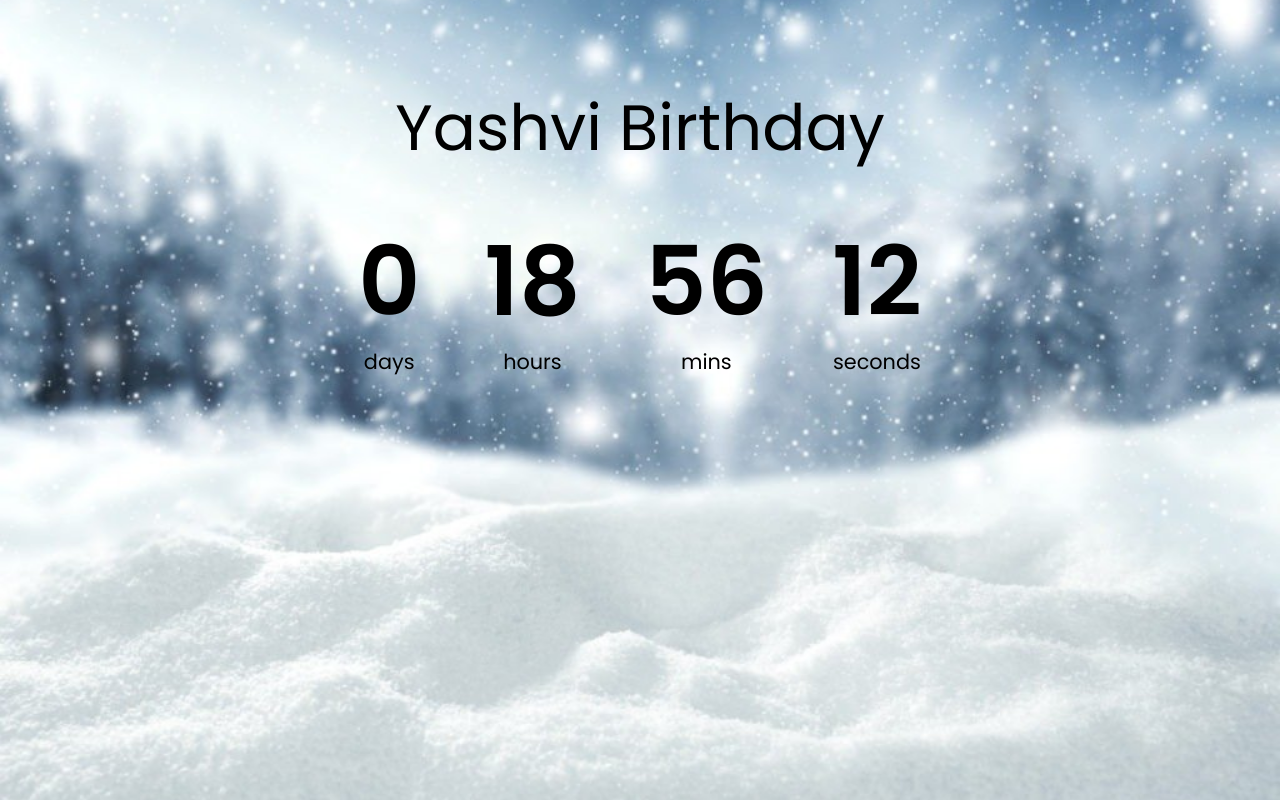
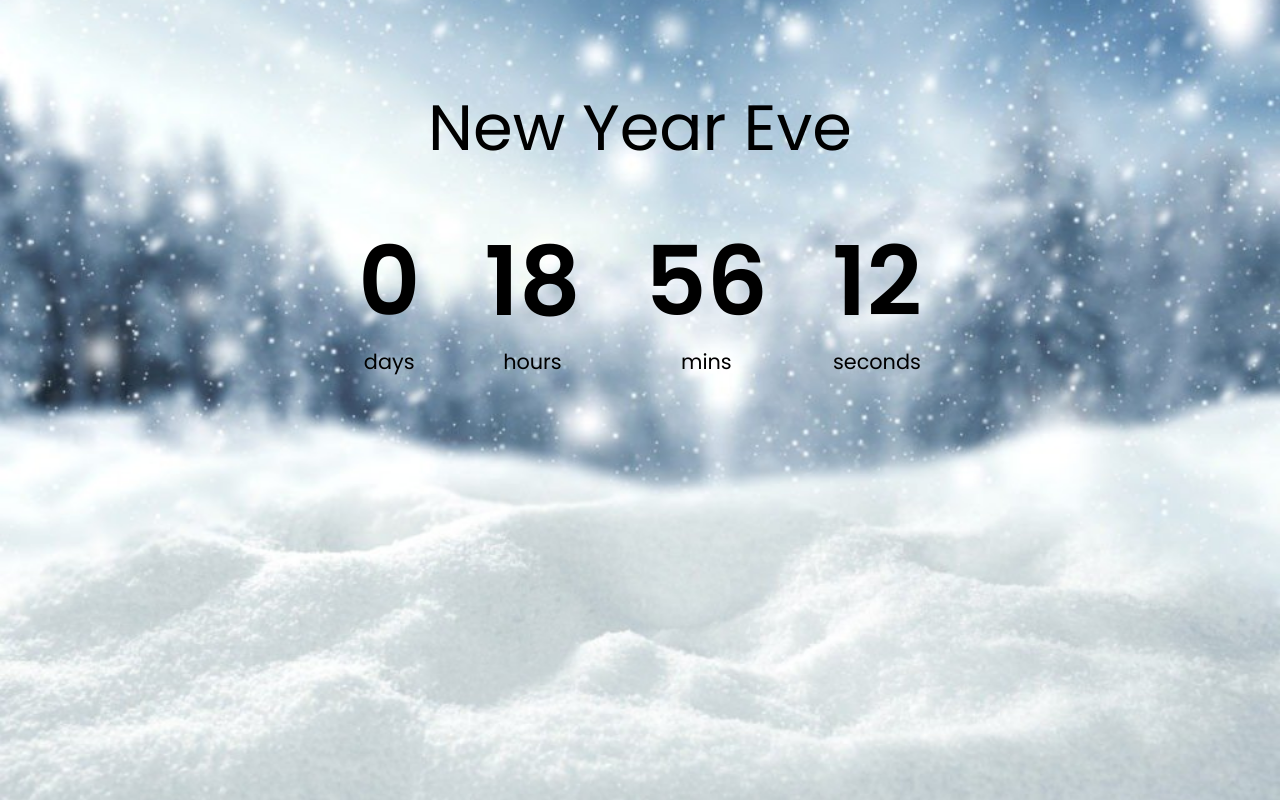
Before and after one commit to PrathamOG/Countdown-Timer, a plain HTML site: page index.html in a window 1280 px wide. Drawn offline with Linux system fonts and the light colour scheme.

Commit message:
Update index.html

```diff
--- a/index.html
+++ b/index.html
@@ -8,7 +8,7 @@
         <script src="script.js" defer></script>
     </head>
     <body>
-        <h1>Yashvi Birthday</h1>
+        <h1>New Year Eve</h1>
 
         <div class="countdown-container">
             <div class="countdown-el days-c">
```
